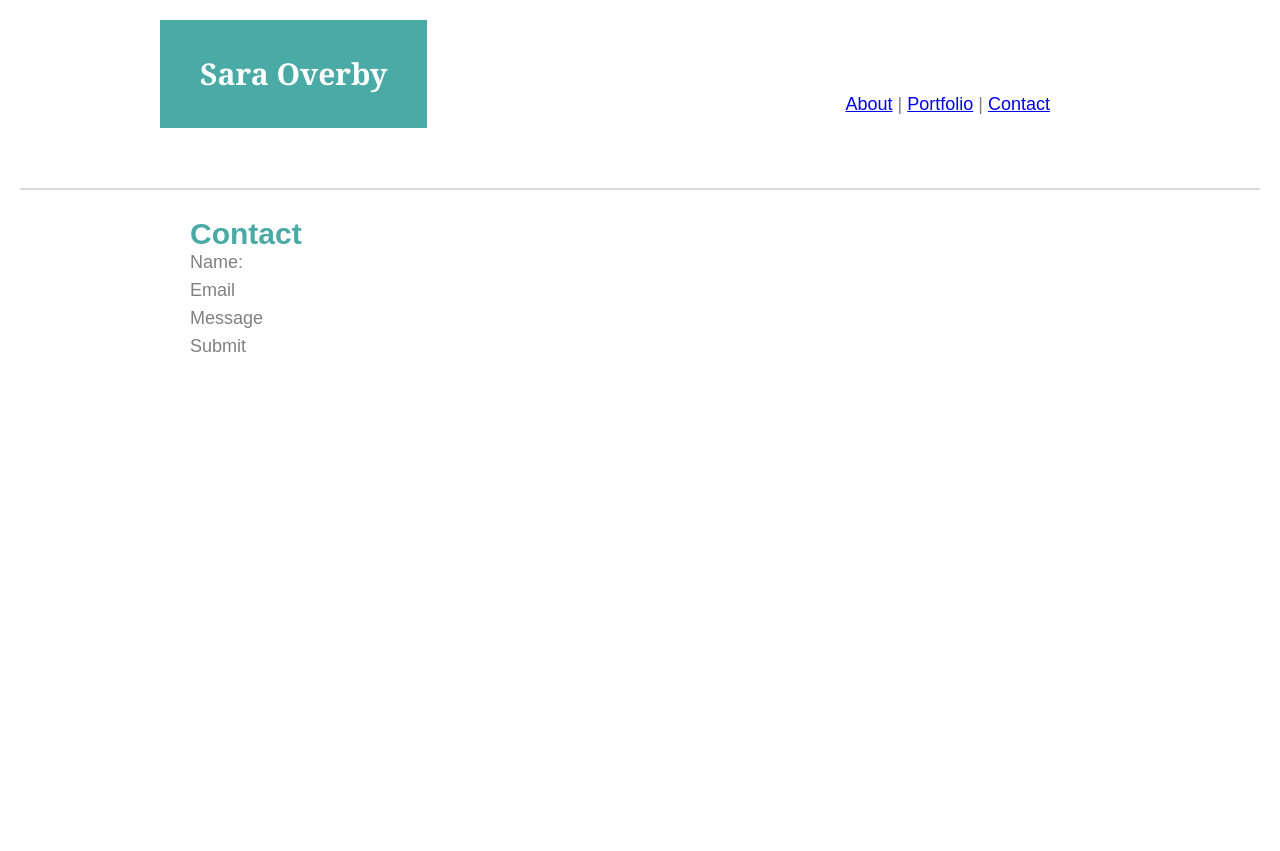
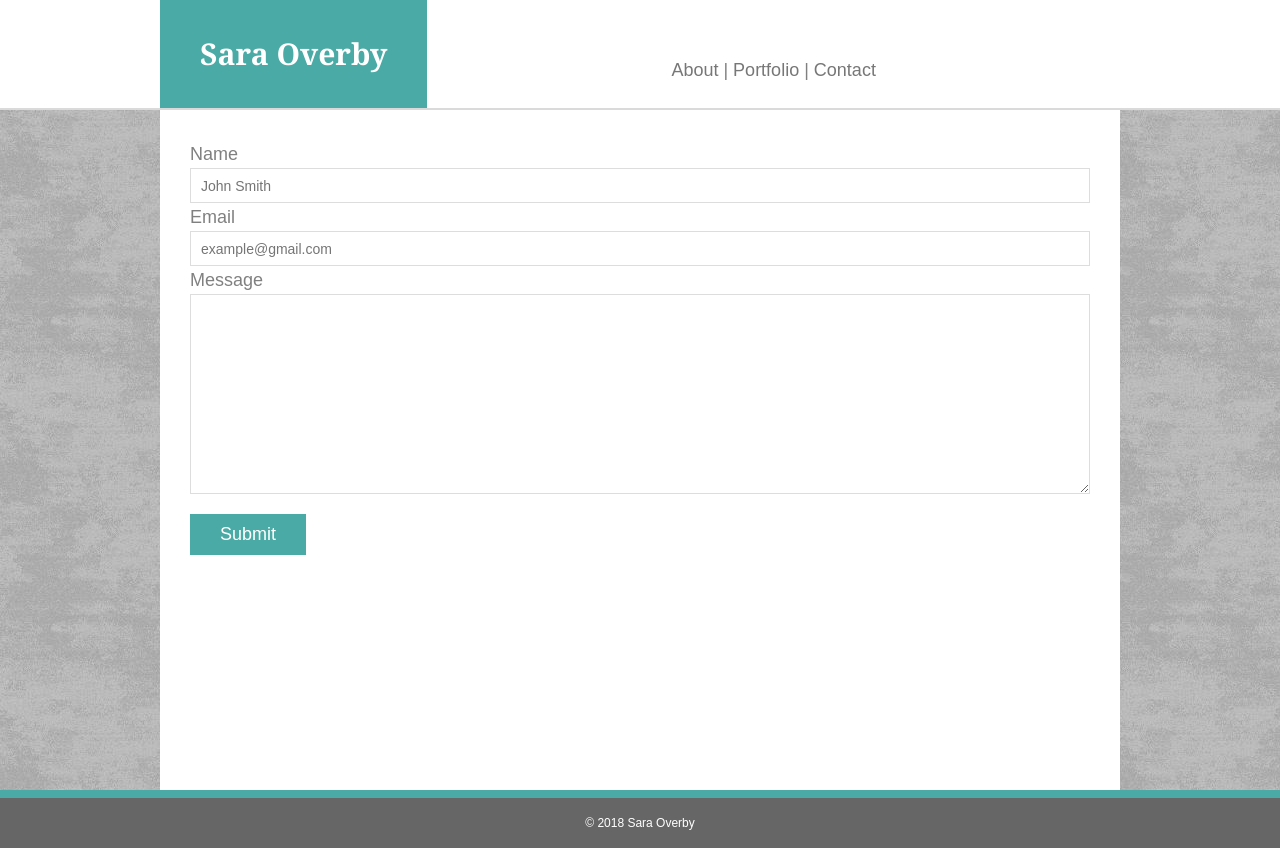
Before and after one commit to overbysara/Basic-Portfolio, a plain HTML site: page contact.html in a window 1280 px wide. Shown: the top 851 px of the page. Drawn offline with Linux system fonts and the light colour scheme.

Commit message:
finished

```diff
--- a/assets/css/style.css
+++ b/assets/css/style.css
@@ -10,7 +10,6 @@ body {
     color: grey;
     line-height: 28px;
     position: relative;
-    margin: 20px;
 }
 
 /* Header */
@@ -63,27 +62,27 @@ li a {
     word-spacing: 4px;
 }
 
+/* Main */
+
+.container2 {
+    background-image: url("../../assets/images/background.jpg");
+}
+
 h1 {
 	font-size: 30px;
     align: left;
     color: #4aaaa5;
 }
 
-.container2 {
-    background-image: url("../../assets/images/background.jpg");
-}
-
 .main {
     width: 960px;
+    height: 680px;
 	margin: 0 auto;
     border: #666666;
-    height: 785px;
-    margin-top: 0px;
     padding: 30px;
     position: relative;
     background: white;
 }
-
 
 #selfie {
     padding: 20px;
@@ -92,19 +91,86 @@ h1 {
     position: absolute;
 }
 
+
 img {
     float: left;
     margin: 20px;
 }
 
+/* Contact */
+
+#contact-form ul {
+    margin-bottom: 20px;
+  }
+
+#contact-form li {
+    margin-bottom: 10px;
+}
+
+label,
+input[type=text],
+input[type=nam],
+input[type=email],
+textarea {
+    display: block;
+    width: 100%;
+}
+
+input[type=text],
+input[type=nam],
+input[type=email],
+textarea {
+    height: 35px;
+    padding: 0 10px;
+    font-size: 14px;
+    border: 1px solid #ddd;
+}
+
+textarea {
+    height: 200px;
+}
+
+input[type=submit] {
+    padding: 10px 30px;
+    font-size: 18px;
+    color: #fff;
+    background: #4aaaa5;
+    border: 0 none;
+}
+
+/* Portfolio */
+
+.pleasework {
+    position: relative;
+    float: left;
+    width: 274px;
+    margin: 10px;
+    overflow: auto;
+  }
+
+h3 {
+    position: absolute;
+    left: 20px;
+    bottom: 20px;
+    width: 200px;
+    padding: 15px;
+    font-weight: 300;
+    line-height: 25px;
+    color: #fff;
+    text-align: center;
+    background: #4aaaa5;
+    font-family: "Georgia";
+    font-size: 22px;
+}
+
+/* Footer */
 
 .footer {
 	text-align: center;
 	background-color: #666666;
 	color: #ffffff;
 	line-height: 50px;
-	margin-top: 40px;
 	border-top: 8px solid #4aaaa5;
     font-size: 12px;
-    widows: 100%;
+    clear: both;
 }
--- a/contact.html
+++ b/contact.html
@@ -3,28 +3,45 @@
 
 <head>
     <meta charset="UTF-8">
-    <title>Sara Overby Portfolio</title>
+    <title>Contact Sara Overby</title>
 <link rel="stylesheet" type="text/css" href="assets/css/style.css">
 </head>
 
 <body>
 
 <header>
-  <div class="topbar">
+  <div class="container">
+    <div class="topbar">
     <section id="name">Sara Overby</section>
-  <nav>
-    <p><a href="index.html">About</a> | <a href="portfolio.html">Portfolio</a> | <a href="contact.html">Contact</a></p>
-  </nav>
+  <p><br><br><ul>
+    <li><a href="index.html">About</a></li> |
+    <li><a href="portfolio.html">Portfolio</a></li> |
+    <li><a href="contact.html">Contact</a></li>
+  </ul></p>
   </div>
+</div>
 </header>
 
-<div class="main">
-    <h1>Contact</h1>
-      <p>Name:
-		<br>Email
-		<br>Message
-	  </p>
-	  <p>Submit</p>
+<div class="container2">
+    <div class="main">
+        <form id="contact-form">
+            <ul>
+              <li>
+                <label>Name</label>
+                <input type="text" id="nam" name="nam" placeholder="John Smith" required="required">
+              </li>
+              <li>
+                <label for="email">Email</label>
+                <input type="email" id="email" name="email" placeholder="example@gmail.com" required="required">
+              </li>
+              <li>
+                <label for="message">Message</label>
+                <textarea id="message" name="message" required="required"></textarea>
+              </li>
+            </ul>
+            <input type="submit">
+          </form>
+    </div>
 </div>
 <div class="footer">&copy; 2018 Sara Overby</div>
 </body>
```
Also changed, not shown: index.html (+8 -6 lines), portfolio.html (+41 -13 lines).
